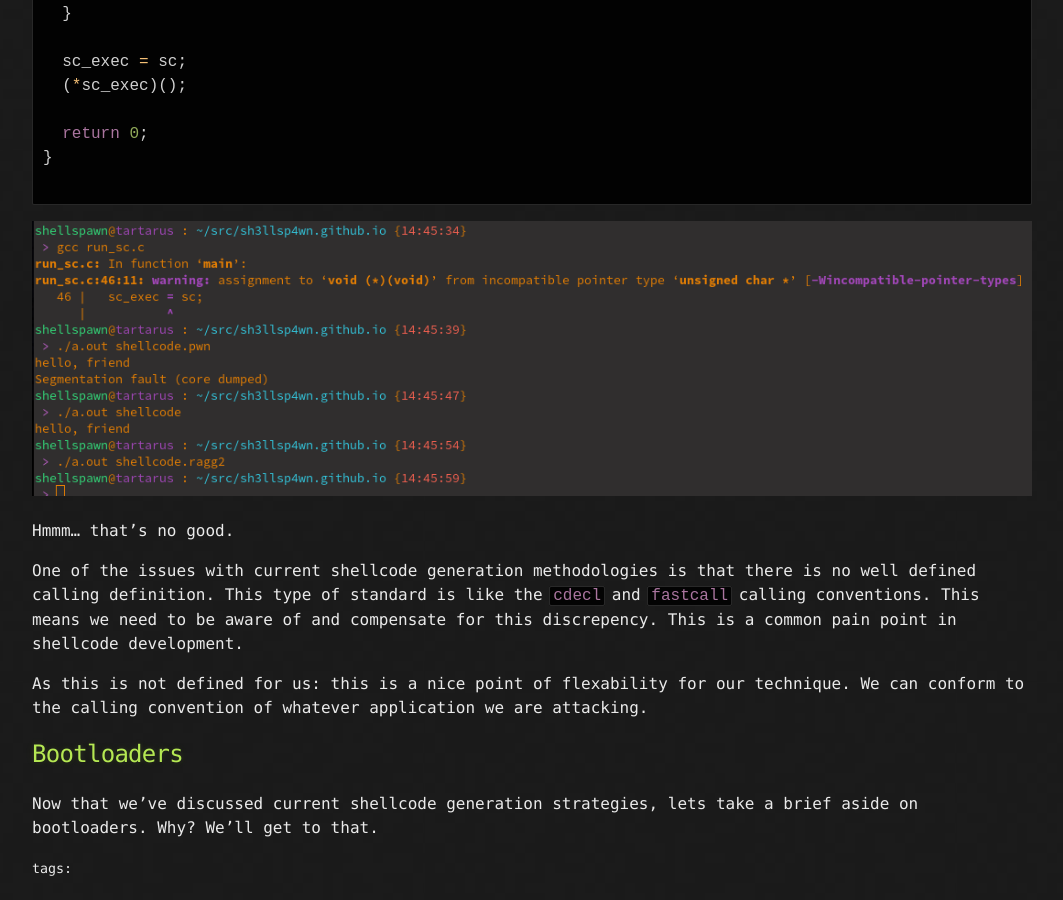
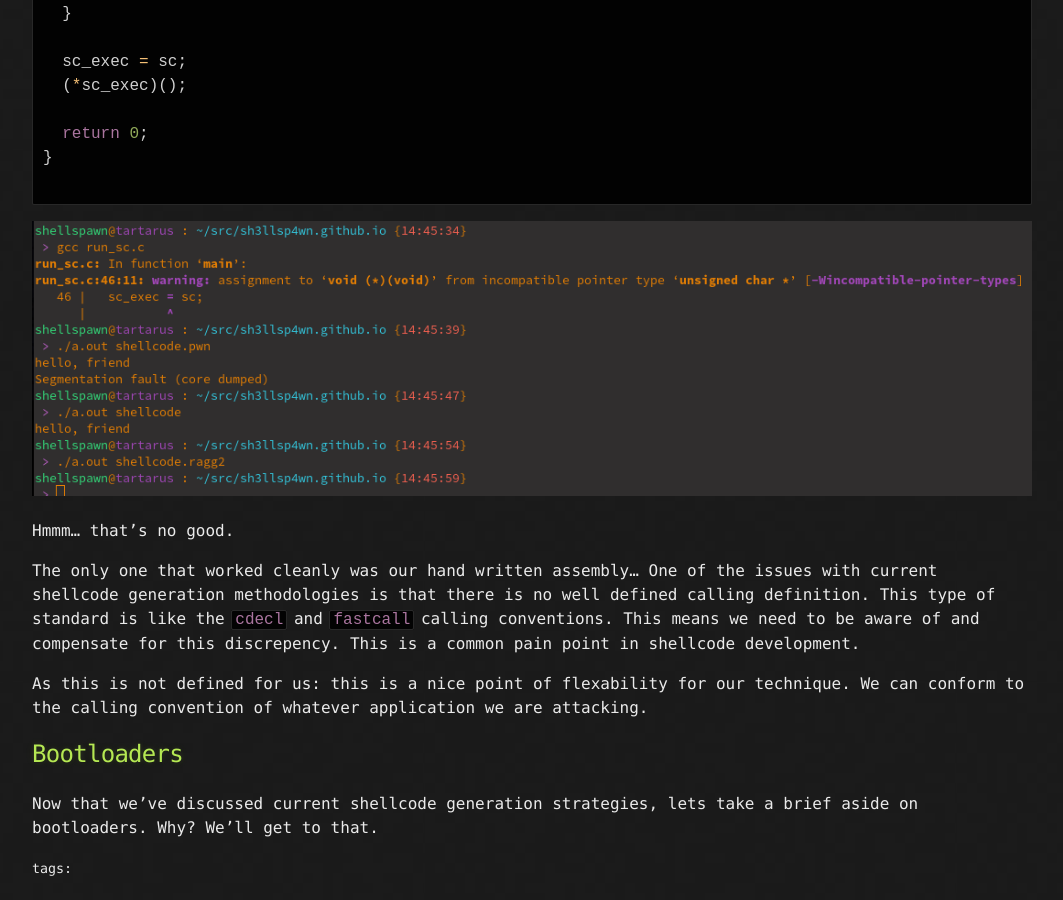
Before and after one commit to Sh3llSp4wn/sh3llsp4wn.github.io, a Jekyll site: the page built from _posts/2022-11-28-Shellcode-With-The-Default-Linux-Toolchain.md, in a window 1280 px wide and 900 px high, scrolled down 7298 px. Shown: the whole window, without its empty margins (108-1171 px from the left). Built offline with Jekyll 4.4.1, drawn with Linux system fonts in a browser that asks for light colours.

Commit message:
added note on shellcode

```diff
--- a/_posts/2022-11-28-Shellcode-With-The-Default-Linux-Toolchain.md
+++ b/_posts/2022-11-28-Shellcode-With-The-Default-Linux-Toolchain.md
@@ -190,7 +190,7 @@ int main(int ac, char* av[]){
 
 Hmmm... that's no good.
 
-One of the issues with current shellcode generation methodologies is that there is no well defined calling definition. This type of standard is like the `cdecl` and `fastcall` calling conventions. This means we need to be aware of and compensate for this discrepency. This is a common pain point in shellcode development.
+The only one that worked cleanly was our hand written assembly... One of the issues with current shellcode generation methodologies is that there is no well defined calling definition. This type of standard is like the `cdecl` and `fastcall` calling conventions. This means we need to be aware of and compensate for this discrepency. This is a common pain point in shellcode development.
 
 As this is not defined for us: this is a nice point of flexability for our technique. We can conform to the calling convention of whatever application we are attacking.
 
```
